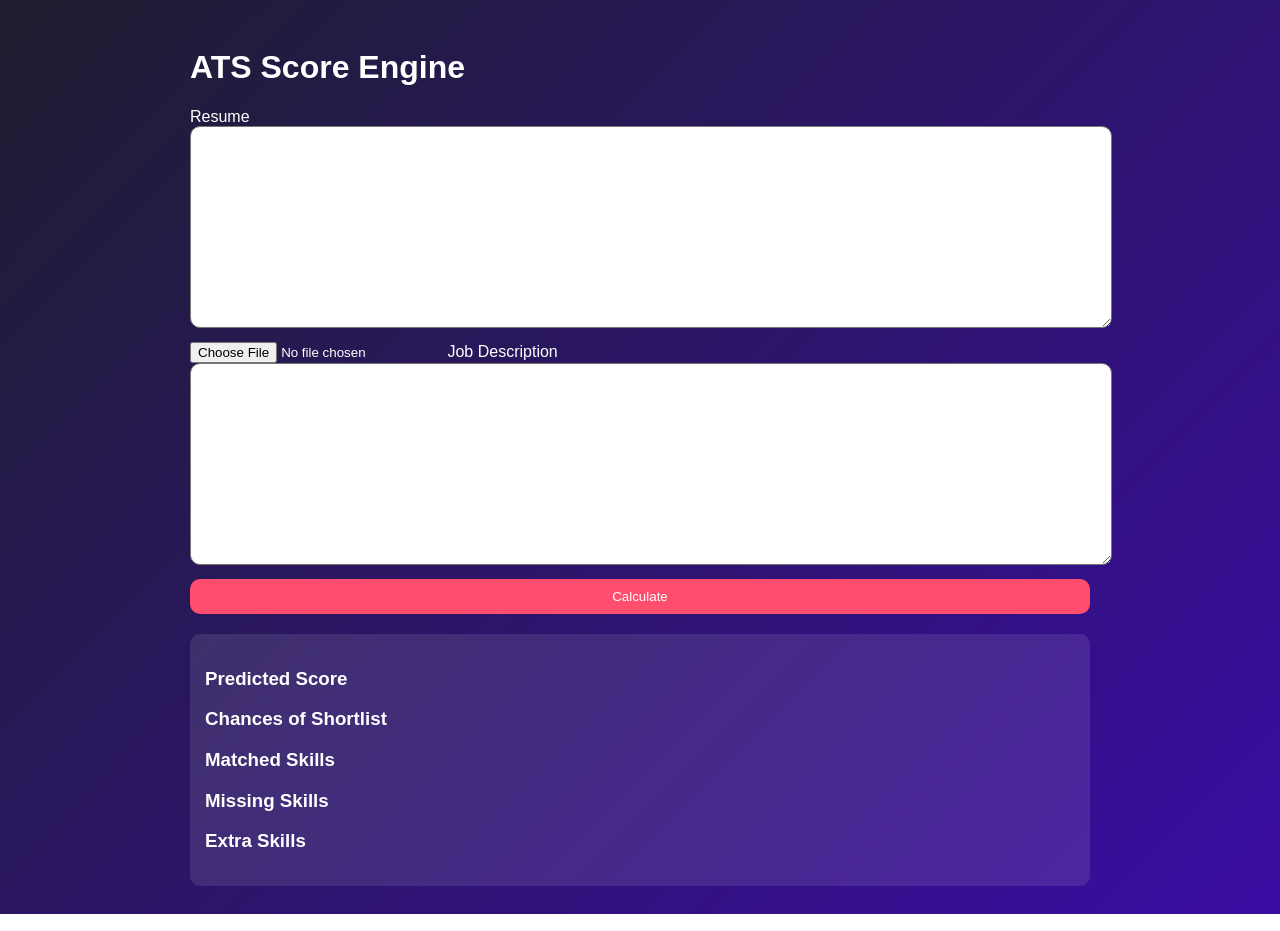
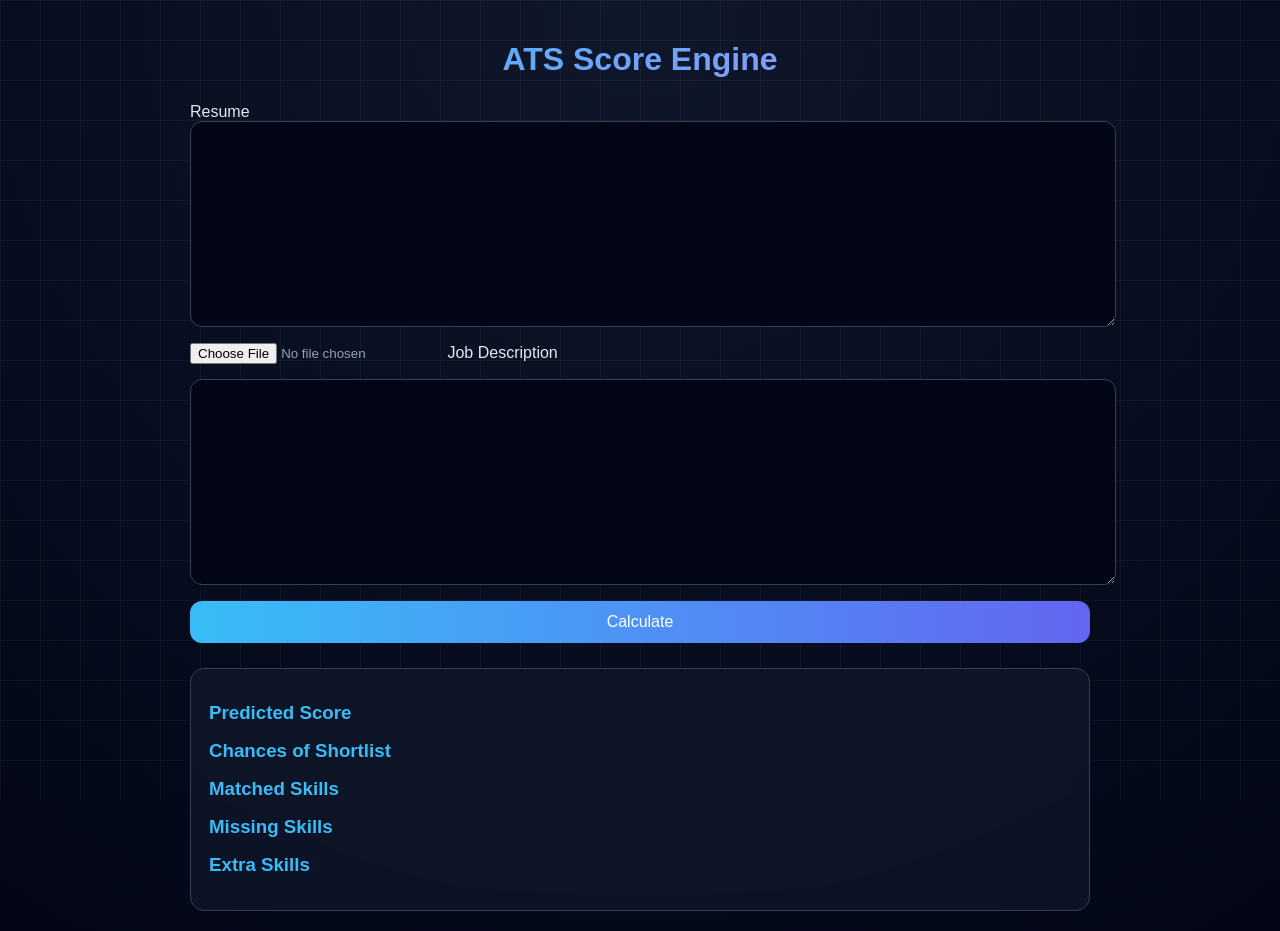
Before and after one commit to MoFa4/ats-score-engine, a Flask app: template templates/index.html in a window 1280 px wide. Run offline with Flask 2, Linux system fonts and the light colour scheme; the template is opened without the code that fills it, so the values that code supplies are empty.

Commit message:
Update style.css

```diff
--- a/static/style.css
+++ b/static/style.css
@@ -1,35 +1,119 @@
+/* 🔥 Base */
 body {
-    font-family: Arial;
-    background: linear-gradient(135deg, #1e1e2f, #3a0ca3);
-    color: white;
+    margin: 0;
+    font-family: "Poppins", sans-serif;
+    background: radial-gradient(circle at top, #0f172a, #020617);
+    color: #e2e8f0;
 }
 
+/* 🌌 Subtle grid pattern */
+body::before {
+    content: "";
+    position: fixed;
+    width: 100%;
+    height: 100%;
+    background-image: linear-gradient(rgba(255,255,255,0.04) 1px, transparent 1px),
+                      linear-gradient(90deg, rgba(255,255,255,0.04) 1px, transparent 1px);
+    background-size: 40px 40px;
+    z-index: -1;
+}
+
+/* 📦 Container */
 .container {
     max-width: 900px;
     margin: auto;
     padding: 20px;
 }
 
+/* 🧠 Heading */
+h1 {
+    text-align: center;
+    font-size: 32px;
+    background: linear-gradient(90deg, #38bdf8, #a78bfa);
+    -webkit-background-clip: text;
+    color: transparent;
+    margin-bottom: 25px;
+}
+
+/* ✏️ Inputs */
 textarea {
     width: 100%;
     min-height: 180px;
-    margin-bottom: 10px;
-    border-radius: 10px;
-    padding: 10px;
+    margin-bottom: 12px;
+    border-radius: 12px;
+    padding: 12px;
+    background: #020617;
+    border: 1px solid #334155;
+    color: #e2e8f0;
+    font-size: 14px;
+    transition: 0.3s;
 }
 
+textarea:focus {
+    outline: none;
+    border: 1px solid #38bdf8;
+    box-shadow: 0 0 10px rgba(56,189,248,0.3);
+}
+
+/* 📂 File input */
+input[type="file"] {
+    margin-bottom: 15px;
+    color: #94a3b8;
+}
+
+/* 🚀 Button */
 button {
     width: 100%;
-    padding: 10px;
-    border-radius: 10px;
-    background: #ff4d6d;
+    padding: 12px;
+    border-radius: 12px;
+    background: linear-gradient(90deg, #38bdf8, #6366f1);
     color: white;
     border: none;
+    font-size: 16px;
+    cursor: pointer;
+    transition: 0.3s;
 }
 
+button:hover {
+    transform: translateY(-2px);
+    box-shadow: 0 0 15px rgba(99,102,241,0.5);
+}
+
+/* 📊 Results Box */
 .result-box {
-    margin-top: 20px;
-    background: rgba(255,255,255,0.1);
-    padding: 15px;
-    border-radius: 10px;
+    margin-top: 25px;
+    background: rgba(15, 23, 42, 0.8);
+    padding: 18px;
+    border-radius: 14px;
+    border: 1px solid #334155;
+    backdrop-filter: blur(10px);
 }
+
+/* 📌 Section Titles */
+.result-box h3 {
+    color: #38bdf8;
+    margin-top: 15px;
+    margin-bottom: 5px;
+}
+
+/* 📄 Text */
+.result-box p {
+    color: #cbd5f5;
+    word-wrap: break-word;
+}
+
+/* 📱 Responsive */
+@media (max-width: 768px) {
+    h1 {
+        font-size: 24px;
+    }
+
+    textarea {
+        min-height: 150px;
+        font-size: 13px;
+    }
+
+    button {
+        font-size: 14px;
+    }
+}
```
